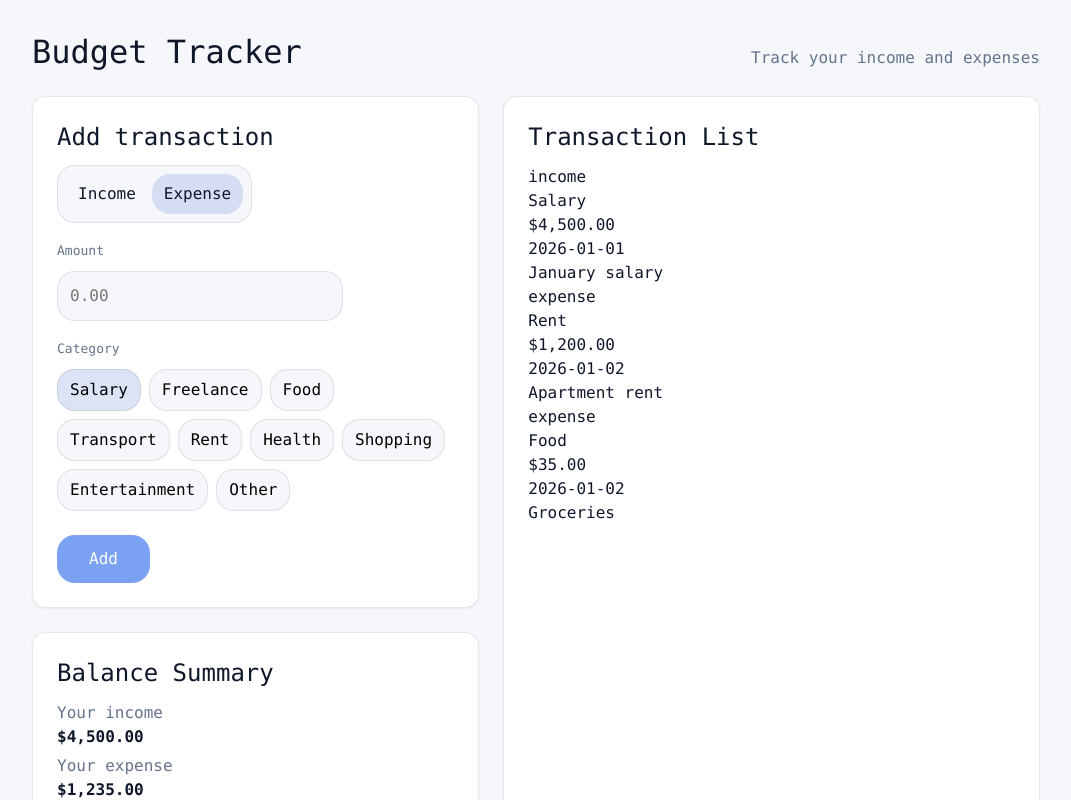
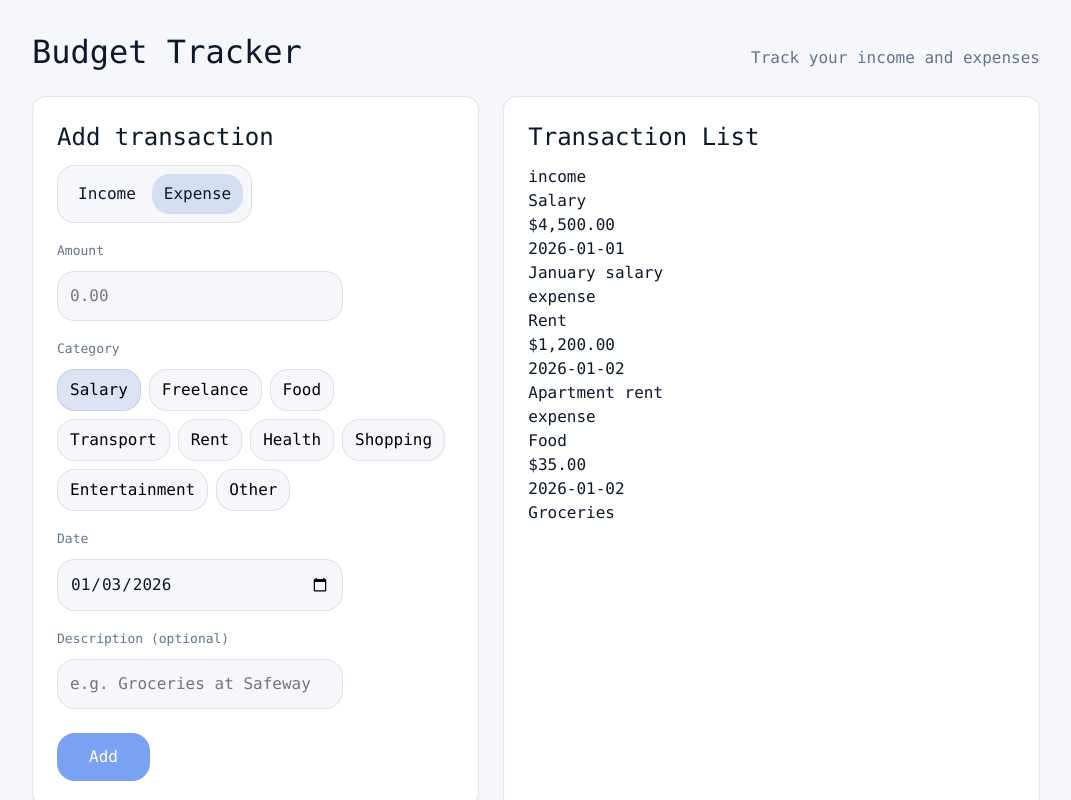
Before and after one commit to ocb013/budget-tracker, a React (Vite) app: page / in a window 1280 px wide. Shown: the top 800 px of the page, without its empty margins (104-1175 px from the left). Built offline with nearby package versions, Linux system fonts and the light colour scheme.

Commit message:
feat(add-transaction): add date and description fields

```diff
--- a/src/features/addTransaction/ui/AddTransactionForm/AddTransactionForm.tsx
+++ b/src/features/addTransaction/ui/AddTransactionForm/AddTransactionForm.tsx
@@ -1,4 +1,5 @@
 import type { TransactionCategory } from '@/entities/transaction';
+import { todayISO } from '@/shared/lib/date';
 import { Card } from '@/shared/ui/Card/Card';
 import clsx from 'clsx';
 import {
@@ -26,6 +27,8 @@ export const AddTransactionForm: FC<AddTransactionFormProps> = ({
     const [category, setCategory] = useState<TransactionCategory>(
         transactionCategories[0]
     );
+    const [date, setDate] = useState<string>(todayISO());
+    const [description, setDescription] = useState<string>('');
 
     const isSubmitDisabled = useMemo(() => {
         return amount.trim().length === 0;
@@ -102,6 +105,33 @@ export const AddTransactionForm: FC<AddTransactionFormProps> = ({
                     </div>
                 </div>
 
+                <label className={cls.field}>
+                    <span className={cls.label}>Date</span>
+                    <input
+                        className={cls.input}
+                        type="date"
+                        value={date}
+                        onChange={(
+                            e: ChangeEvent<HTMLInputElement>
+                        ) => setDate(e.target.value)}
+                    />
+                </label>
+
+                <label className={cls.field}>
+                    <span className={cls.label}>
+                        Description (optional)
+                    </span>
+                    <input
+                        className={cls.input}
+                        type="text"
+                        value={description}
+                        onChange={(
+                            e: ChangeEvent<HTMLInputElement>
+                        ) => setDescription(e.target.value)}
+                        placeholder="e.g. Groceries at Safeway"
+                    />
+                </label>
+
                 <div className={cls.actions}>
                     <button
                         type="submit"
```
